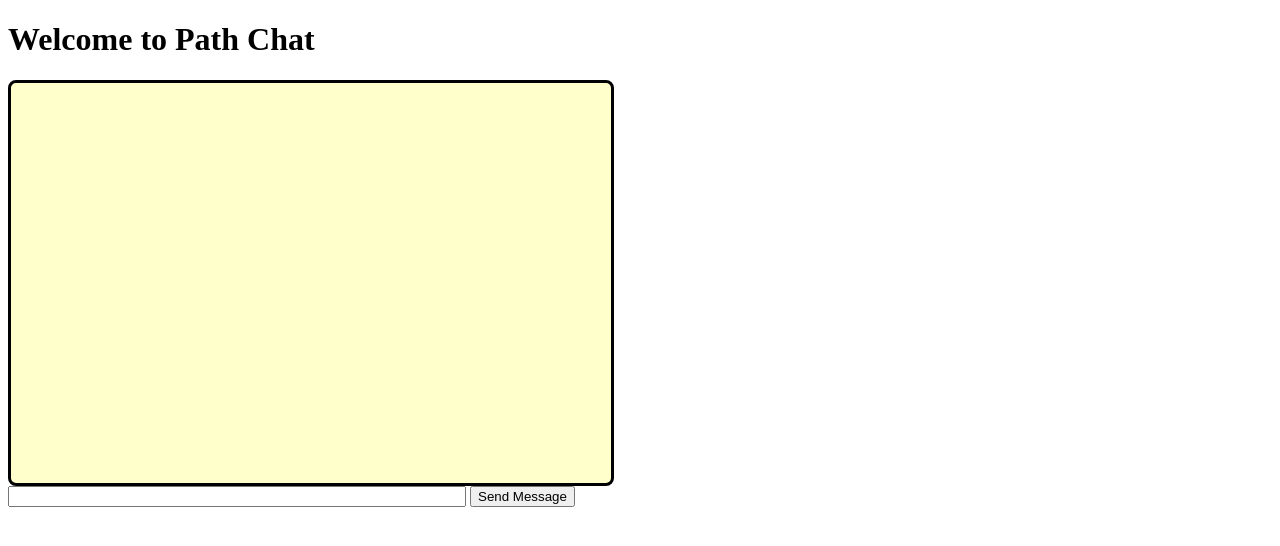
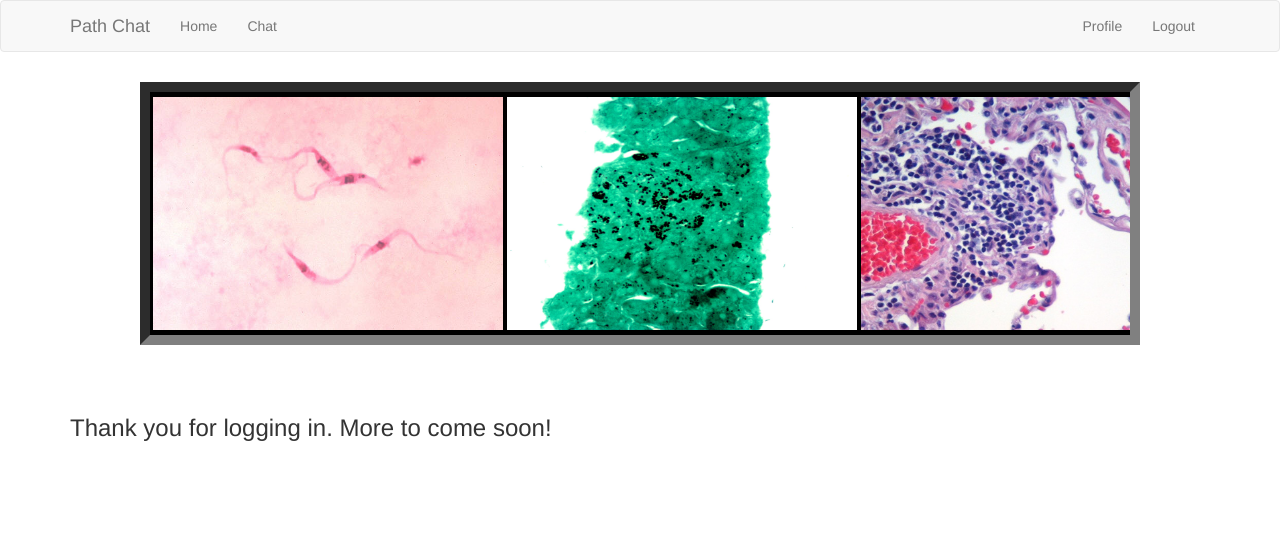
Before and after one commit to justinbourb/path_chat_refactor, a Flask app: page / in a window 1280 px wide. Shown: the top 546 px of the page. Run offline with Flask 2, Linux system fonts and the light colour scheme; some libraries are stand-ins or nearby versions.

Commit message:
reintroduced index page

```diff
--- a/app.py
+++ b/app.py
@@ -2,6 +2,7 @@
 from threading import Lock
 from flask import Flask
 from flask_socketio import SocketIO
+from flask_bootstrap import Bootstrap
 
 async_mode = None
 
@@ -10,6 +11,7 @@ app.config['SECRET_KEY'] = 'secret!'
 socketio = SocketIO(app, async_mode=async_mode)
 thread = None
 thread_lock = Lock()
+bootstrap = Bootstrap(app)
 
-from routes import index
+from routes import *
 from websockets import *
--- a/routes.py
+++ b/routes.py
@@ -3,6 +3,25 @@ from app import app, socketio
 from flask import render_template
 
 
-@app.route('/')
+@app.route('/chat')
+def chat():
+    return render_template('chat.html', async_mode=socketio.async_mode)
+
+@app.route('/', methods=['GET', 'POST'])
+@app.route('/index', methods=['GET', 'POST'])
+#@login_required
 def index():
-    return render_template('index.html', async_mode=socketio.async_mode)
+    ''' nothing here yet'''
+    return render_template('index.html', title='Home', current_user='user')
+
+@app.route('/edit_profile')
+def edit_profile():
+    return ("profile page")
+
+@app.route('/login')
+def login():
+    return ("login page")
+
+@app.route('/logout')
+def logout():
+    return ("logout page")
--- /dev/null
+++ b/static/styles/index.css
@@ -0,0 +1,100 @@
+* {margin: 0; padding: 0;}
+
+
+#container {
+ width: 1000px;
+ overflow: hidden;
+ margin: 10px auto;
+ background: black;
+ border-color: grey;
+ border-style: inset;
+ border-width: 10px;
+}
+
+/*photobanner*/
+
+.photobanner {
+ height: 233px;
+ width: 3550px;
+ margin-bottom: 5px;
+ margin-top: 5px;
+}
+
+.photobanner img {
+ -webkit-transition: all 0.5s ease;
+ -o-transition: all 0.5s ease;
+ -ms-transition: all 0.5s ease;
+ transition: all 0.5s ease;
+}
+
+.photobanner img:hover {
+ -webkit-transform: scale(1.1);
+ -moz-transform: scale(1.1);
+ -o-transform: scale(1.1);
+ -ms-transform: scale(1.1);
+ transform: scale(1.1);
+ cursor: default;
+
+ -webkit-box-shadow: 0px 3px 5px rgba(0,0,0,0.2);
+ -moz-box-shadow: 0px 3px 5px rgba(0,0,0,0.2);
+ box-shadow: 0px 3px 5px rgba(0,0,0,0.2);
+}
+
+/*keyframe animations*/
+.first {
+ -webkit-animation: bannermove 40s linear infinite;
+    -moz-animation: bannermove 40s linear infinite;
+     -ms-animation: bannermove 40s linear infinite;
+      -o-animation: bannermove 40s linear infinite;
+         animation: bannermove 40s linear infinite;
+}
+
+@keyframes "bannermove" {
+ 0% {
+    margin-left: 0px;
+ }
+ 100% {
+    margin-left: -2125px;
+ }
+
+}
+
+@-moz-keyframes bannermove {
+ 0% {
+   margin-left: 0px;
+ }
+ 100% {
+   margin-left: -2125px;
+ }
+
+}
+
+@-webkit-keyframes "bannermove" {
+ 0% {
+   margin-left: 0px;
+ }
+ 100% {
+   margin-left: -2125px;
+ }
+
+}
+
+@-ms-keyframes "bannermove" {
+ 0% {
+   margin-left: 0px;
+ }
+ 100% {
+   margin-left: -2125px;
+ }
+
+}
+
+@-o-keyframes "bannermove" {
+ 0% {
+   margin-left: 0px;
+ }
+ 100% {
+   margin-left: -2125px;
+ }
+
+}
--- /dev/null
+++ b/templates/base.html
@@ -0,0 +1,54 @@
+{% extends 'bootstrap/base.html' %}
+
+{% block title %}
+    {% if title %}{{ title }} - Path Chat{% else %}{{ ('Path Chat') }}{% endif %}
+{% endblock %}
+
+{% block navbar %}
+    <nav class="navbar navbar-default">
+        <div class="container">
+            <div class="navbar-header">
+                <button type="button" class="navbar-toggle collapsed" data-toggle="collapse" data-target="#bs-example-navbar-collapse-1" aria-expanded="false">
+                    <span class="sr-only">Toggle navigation</span>
+                    <span class="icon-bar"></span>
+                    <span class="icon-bar"></span>
+                    <span class="icon-bar"></span>
+                </button>
+                <a class="navbar-brand" href="{{ url_for('index') }}">Path Chat</a>
+            </div>
+            <div class="collapse navbar-collapse" id="bs-example-navbar-collapse-1">
+                <ul class="nav navbar-nav">
+                    <li><a href="{{ url_for('index') }}">{{ ('Home') }}</a></li>
+                    <li><a href="{{ url_for('chat') }}">{{ ('Chat') }}</a></li>
+                </ul>
+                <ul class="nav navbar-nav navbar-right">
+                    {% if current_user.is_anonymous %}
+                    <li><a href="{{ url_for('login') }}">{{ ('Login') }}</a></li>
+                    {% else %}
+                    <li><a href="{{ url_for('edit_profile') }}">{{ ('Profile') }}</a></li>
+                    <li><a href="{{ url_for('logout') }}">{{ ('Logout') }}</a></li>
+                    {% endif %}
+                </ul>
+            </div>
+        </div>
+    </nav>
+{% endblock %}
+
+{% block content %}
+    <div class="container">
+        {% with messages = get_flashed_messages() %}
+        {% if messages %}
+            {% for message in messages %}
+            <div class="alert alert-info" role="alert">{{ message }}</div>
+            {% endfor %}
+        {% endif %}
+        {% endwith %}
+
+        {# application content needs to be provided in the app_content block #}
+        {% block app_content %}{% endblock %}
+    </div>
+{% endblock %}
+
+{% block scripts %}
+    {{ super() }}
+{% endblock %}
--- a/templates/index.html
+++ b/templates/index.html
@@ -1,77 +1,27 @@
-<!DOCTYPE HTML>
-<html>
-<head>
-    <title>Welcome to Path_Chat</title>
-    <script type="text/javascript" src="//code.jquery.com/jquery-1.4.2.min.js"></script>
-    <script type="text/javascript" src="//cdnjs.cloudflare.com/ajax/libs/socket.io/1.3.5/socket.io.min.js"></script>
-    <script type="text/javascript" charset="utf-8">
-        $(document).ready(function() {
-            // Use a "/test" namespace.
-            // An application can open a connection on multiple namespaces, and
-            // Socket.IO will multiplex all those connections on a single
-            // physical channel. If you don't care about multiple channels, you
-            // can set the namespace to an empty string.
-            namespace = '/test';
+{% extends "base.html" %}
+{% import 'bootstrap/wtf.html' as wtf %}
 
-            // Connect to the Socket.IO server.
-            // The connection URL has the following format:
-            //     http[s]://<domain>:<port>[/<namespace>]
-            var socket = io.connect(location.protocol + '//' + document.domain + ':' + location.port + namespace);
+{% block app_content %}
+<link rel= "stylesheet" type= "text/css" href= "{{ url_for('static',filename='styles/index.css') }}">
+<div id="container">
 
-            // Event handler for new connections.
-            // The callback function is invoked when a connection with the
-            // server is established.
-            socket.on('connect', function() {
-                socket.emit('my_event', {data: 'I\'m connected!'});
-            });
+    <!-- Each image is 350px by 233px -->
+    <div class="photobanner">
+    	<img class="first" src="static/images/AB.jpg" alt="AB broken" style="width:350px;height:233px;" >
+    	<img src="static/images/Giemsa.jpeg" alt="Giemsa broken" style="width:350px;height:233px;">
+    	<img src="static/images/GMS.jpg" alt="GMS broken" style="width:350px;height:233px;">
+    	<img src="static/images/HE.jpg" alt="HE broken" style="width:350px;height:233px;">
+    	<img src="static/images/PAS.jpg" alt="PAS broken" style="width:350px;height:233px;">
+    	<!-- <img src="static/images/Tri.jpg" alt="Tri broken" style="width:350px;height:233px;"> -->
+      <img src="static/images/WS.jpg" alt="WS broken" style="width:350px;height:233px;">
+    	<img src="static/images/AB.jpg" alt="AB broken" style="width:350px;height:233px;">
+    	<img src="static/images/Giemsa.jpeg" alt="Giemsa broken" style="width:350px;height:233px;">
+    	<img src="static/images/GMS.jpg" alt="GMS broken" style="width:350px;height:233px;">
+    	<img src="static/images/HE.jpg" alt="HE broken" style="width:350px;height:233px;">
+    </div>
+</div>
 
-            // Event handler for server sent data.
-            // The callback function is invoked whenever the server emits data
-            // to the client. The data is then displayed in the "Received"
-            // section of the page.
-            socket.on('my_response', function(msg) {
-                $('#log').append('<br>' + $('<div/>').text('Received #' + msg.count + ': ' + msg.data).html());
-                //move log window to bottom after new text is entered
-                $("#log").scrollTop($("#log")[0].scrollHeight);
-            });
-
-
-
-            // Handlers for the different forms in the page.
-            // These accept data from the user and send it to the server in a
-            // variety of ways
-
-            $('form#broadcast').submit(function(event) {
-                 socket.emit('my_broadcast_event', {data: $('#broadcast_data').val()});
-                 // reset chat window to blank
-                 document.getElementById("broadcast").reset();
-                 return false;
-             });
-
-        });
-    </script>
-</head>
-<body>
-  <script>
-  function submit_form() {
-  document.broadcast.submit();
-  document.broadcast_data.reset();
-  }
-  </script>
-    <h1>Welcome to Path Chat</h1>
-    <div style="overflow: auto; width:600px; height:400px; background-color: #ffffcc; border-style: solid;
-    border-width: medium; border-radius: 8px;" id="log">
-    </div>
-
-    <form id="broadcast" method="POST" action='#'>
-            <input type="text" name="broadcast_data" style="width:450px;" id="broadcast_data">
-            <input type="submit" value="Send Message" onclick="submit_form()">
-    </form>
-
-
-
-
-
-
-</body>
-</html>
+    <br>
+    <br>
+    <h3>Thank you for logging in. More to come soon!</h2>
+{% endblock %}
```
Also changed, not shown: static/app.js (deleted, +0 -20 lines), templates/chat.html (added, +77 -0 lines), static/images/AB.jpg (added), static/images/GMS.jpg (added), static/images/Giemsa.jpeg (added), static/images/HE.jpg (added), static/images/PAS.jpg (added), static/images/Tri.jpg (added), static/images/WS.jpg (added), static/style.css (deleted), 2 other files.
